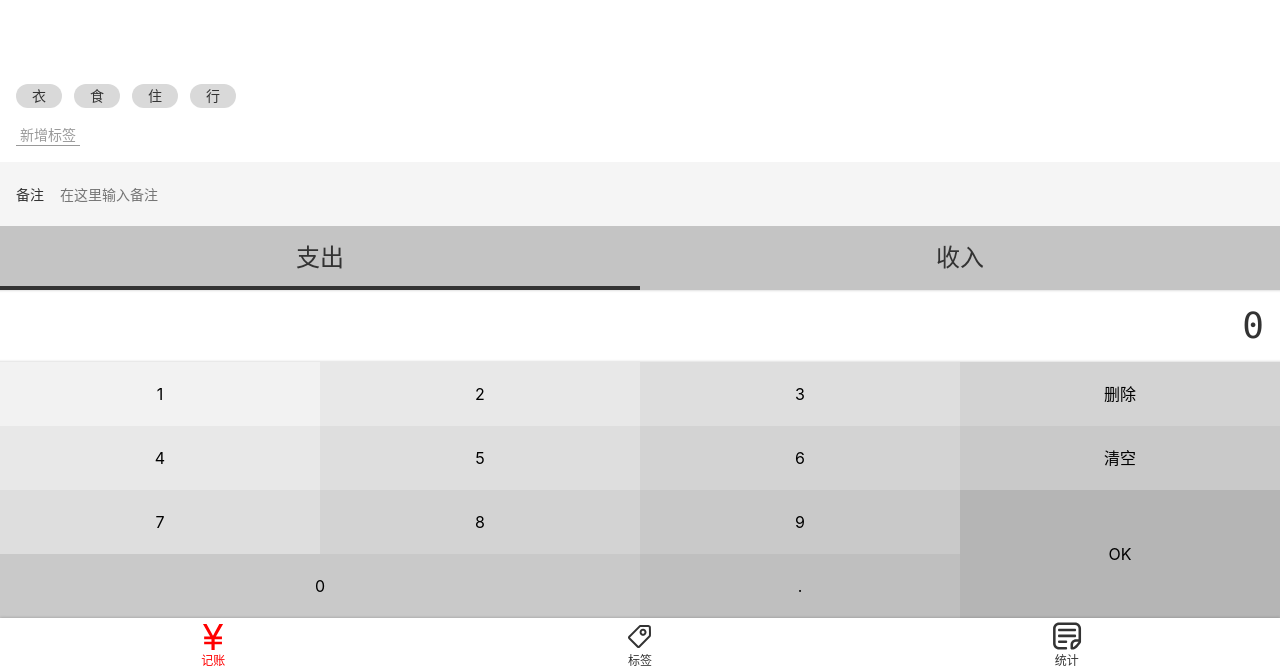
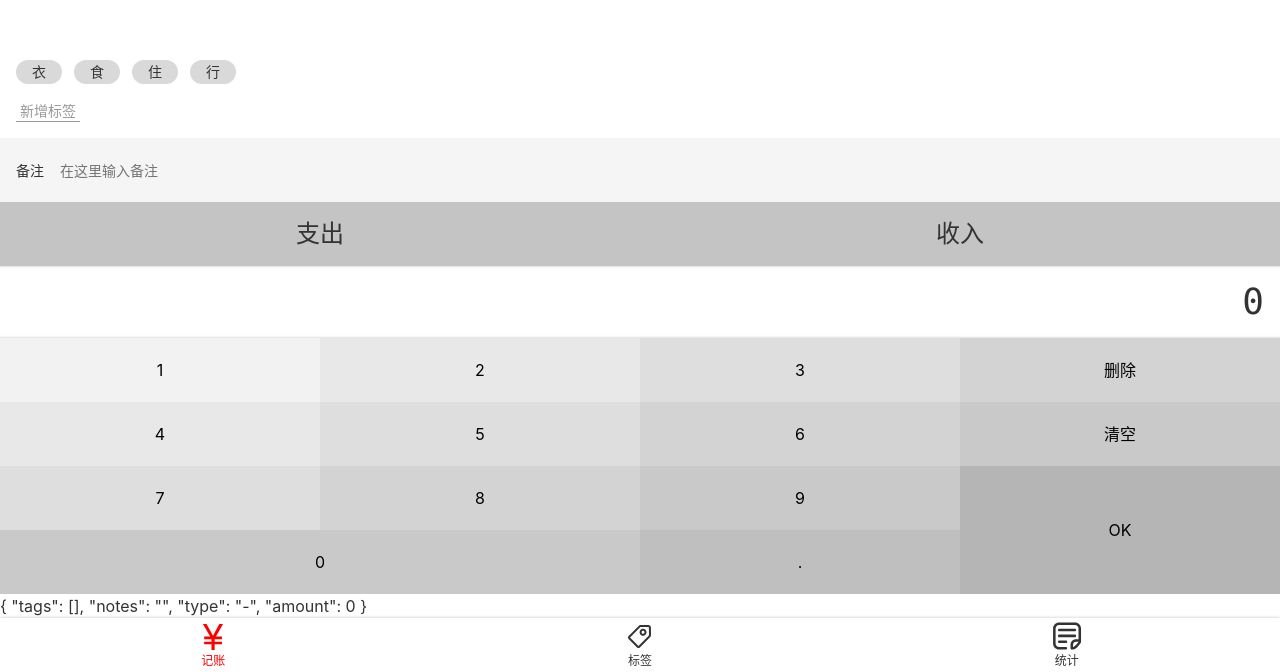
Before and after one commit to panjunheng123/morney, a Vue app: page /#/money in a window 1280 px wide. Shown: the part 128-800 px from the top of the page. Built offline with nearby package versions, Linux system fonts and the light colour scheme.

Commit message:
收集四个组件的数据到 record

```diff
--- a/src/components/Money/Notes.vue
+++ b/src/components/Money/Notes.vue
@@ -12,11 +12,15 @@
 
 <script lang="ts">
 import Vue from 'vue';
-import {Component} from 'vue-property-decorator';
+import {Component,Watch} from 'vue-property-decorator';
 
 @Component
 export default class Notes extends Vue {
   value = '';
+  @Watch('value')
+  onValueChanged(value:string){
+    this.$emit('update:value',value)
+  }
 }
 </script>
 
--- a/src/components/Money/NumberPad.vue
+++ b/src/components/Money/NumberPad.vue
@@ -54,8 +54,9 @@
     this.output = '0';
   }
   ok(){
-    return;
+    this.$emit('update:value',this.output)
   }
+
 }
 </script>
 
--- a/src/components/Money/Tags.vue
+++ b/src/components/Money/Tags.vue
@@ -1,7 +1,7 @@
 <template>
   <div class="tags">
     <div class="new">
-      <button>新增标签</button>
+      <button @click="create">新增标签</button>
     </div>
     <ul class="current">
       <li v-for="tag in dataSource" :key="tag"
@@ -19,15 +19,25 @@
 
 @Component
 export default class Tags extends Vue {
-  @Prop() dataSource: string[] | undefined;
+  @Prop() readonly dataSource: string[] | undefined;
   selectedTags: string[] = [];
 
   toggle(tag: string) {
     const index = this.selectedTags.indexOf(tag);
-    if(index>=0){
-      this.selectedTags.splice(index,1);
-    }else{
+    if (index >= 0) {
+      this.selectedTags.splice(index, 1);
+    } else {
       this.selectedTags.push(tag);
+    }
+    this.$emit('update:value',this.selectedTags)
+  }
+
+  create() {
+    const name = window.prompt('请输入标签名');
+    if (name === '') {
+      window.alert('标签名不能为空');
+    } else if (this.dataSource) {
+      this.$emit('update:dataSource', [...this.dataSource, name]);
     }
   }
 }
--- a/src/components/Money/Types.vue
+++ b/src/components/Money/Types.vue
@@ -13,16 +13,17 @@
 
 <script lang="ts">
 import Vue from 'vue';
-import {Component} from 'vue-property-decorator';
+import {Component, Prop} from 'vue-property-decorator';
 
 @Component
 export default class Types extends Vue {
-  type = '-'; // '-'表示支出，'+'表示收入
+  @Prop() readonly value!: string;
+
   selectType(type: string) {
     if (type !== '-' && type !== '+') {
       throw new Error('type is unknown');
     }
-    this.type = type;
+    this.$emit('update:value', type);
   }
 }
 </script>
--- a/src/views/Money.vue
+++ b/src/views/Money.vue
@@ -1,26 +1,47 @@
 <template>
   <Layout class-prefix="layout">
-    <NumberPad/>
-    <Types/>
-    <Notes/>
-    <Tags :data-source="tags"/>
+    {{ record }}
+    <NumberPad @update:value="onUpdateAmount"/>
+    <Types :value.sync="record.type"/>
+    <Notes @update:value="onUpdateNotes"/>
+    <Tags :data-source.sync="tags" @update:value="onUpdateTags"/>
   </Layout>
 </template>
 
-<script>
+<script lang="ts">
+import Vue from 'vue';
 import NumberPad from '@/components/Money/NumberPad.vue';
 import Types from '@/components/Money/Types.vue';
 import Notes from '@/components/Money/Notes.vue';
 import Tags from '@/components/Money/Tags.vue';
-export default {
-  name: 'Money',
+import {Component} from 'vue-property-decorator';
+
+type Record = {
+  tags: string[]
+  notes: string
+  type: string
+  amount: number
+}
+
+@Component({
   components: {Tags, Notes, Types, NumberPad},
-  data(){
-    return {
-      tags: ['衣','食','住','行']
-    }
+})
+export default class Money extends Vue {
+  tags = ['衣', '食', '住', '行'];
+  record: Record = {tags: [], notes: '', type: '-', amount: 0};
+
+  onUpdateTags(value: string[]) {
+    this.record.tags = value;
   }
-};
+
+  onUpdateNotes(value: string) {
+    this.record.notes = value;
+  }
+
+  onUpdateAmount(value: string) {
+    this.record.amount = parseFloat(value);
+  }
+}
 </script>
 
 <style lang="scss">
```
